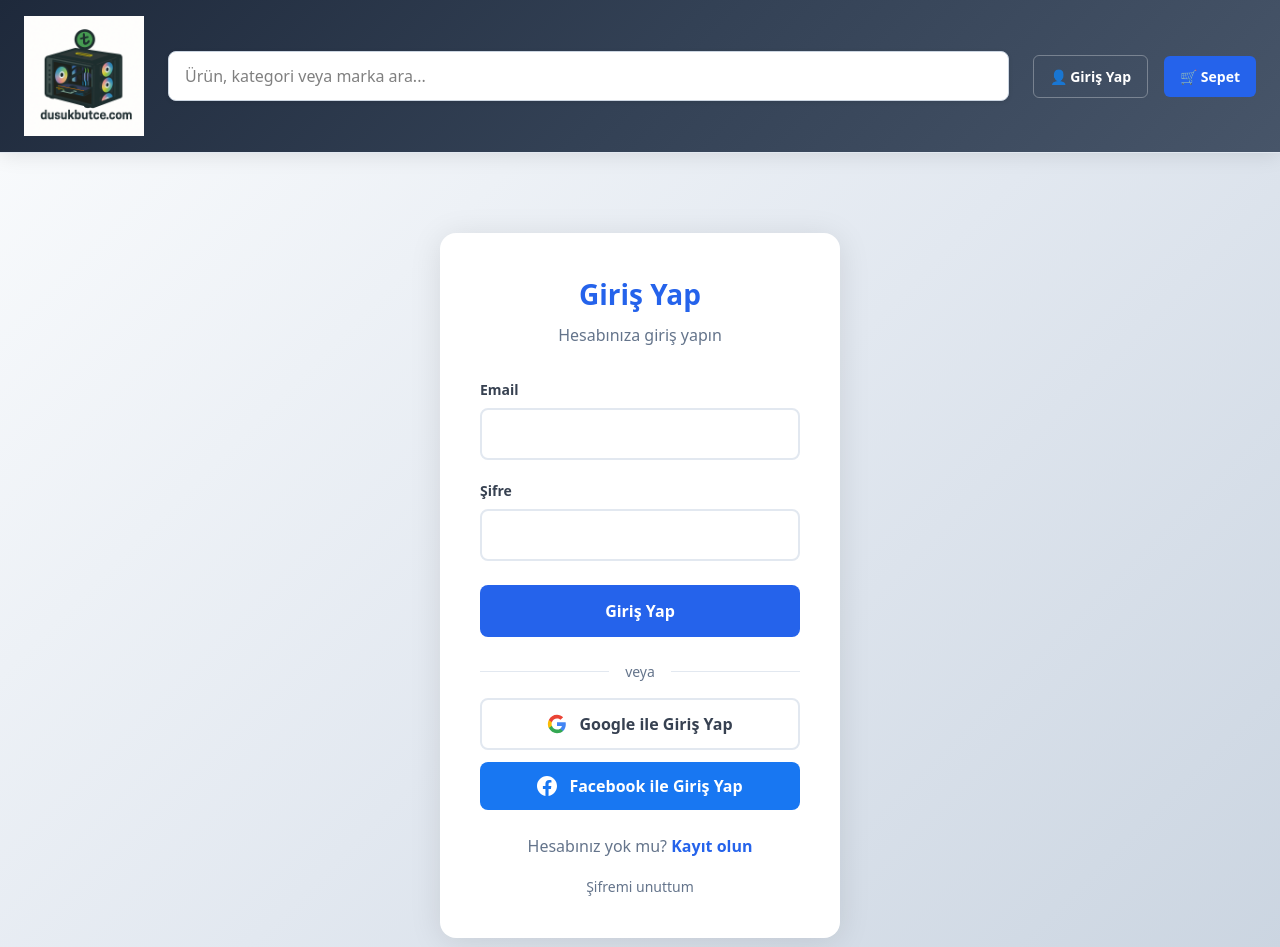
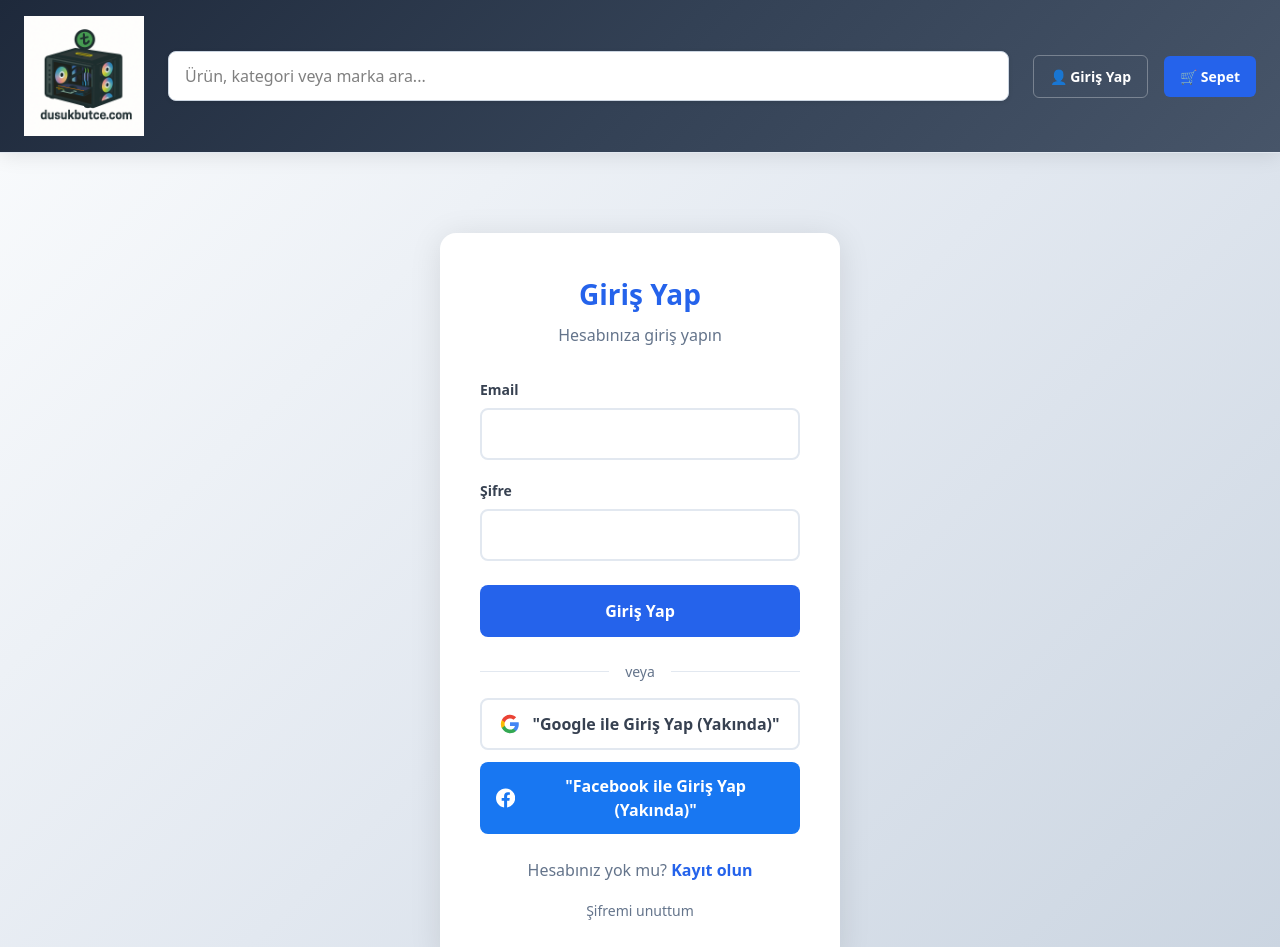
Before and after one commit to ozancidik/dusukbutce-web, a Next.js app: page /login in a window 1280 px wide. Shown: the top 947 px of the page. Built offline with nearby package versions, Linux system fonts and the light colour scheme.

Commit message:
Disable OAuth buttons temporarily - credentials needed

```diff
--- a/app/login/page.tsx
+++ b/app/login/page.tsx
@@ -357,8 +357,8 @@ export default function LoginPage() {
           {/* Google ile Giriş */}
           <button
             type="button"
-            onClick={handleGoogleLogin}
-            disabled={socialLoading === "google"}
+            onClick={() => alert("Google OAuth credentials gerekli. Yakında aktif olacak!")}
+            disabled={true}
             style={{
               width: "100%",
               padding: "12px 16px",
@@ -400,14 +400,14 @@ export default function LoginPage() {
                 <path fill="#EA4335" d="M12 5.38c1.62 0 3.06.56 4.21 1.64l3.15-3.15C17.45 2.09 14.97 1 12 1 7.7 1 3.99 3.47 2.18 7.07l3.66 2.84c.87-2.6 3.3-4.53 6.16-4.53z"/>
               </svg>
             )}
-            {socialLoading === "google" ? "Giriş yapılıyor..." : "Google ile Giriş Yap"}
+            "Google ile Giriş Yap (Yakında)"
           </button>
 
           {/* Facebook ile Giriş */}
           <button
             type="button"
-            onClick={handleFacebookLogin}
-            disabled={socialLoading === "facebook"}
+            onClick={() => alert("Facebook OAuth credentials gerekli. Yakında aktif olacak!")}
+            disabled={true}
             style={{
               width: "100%",
               padding: "12px 16px",
@@ -443,7 +443,7 @@ export default function LoginPage() {
                 <path d="M24 12.073c0-6.627-5.373-12-12-12s-12 5.373-12 12c0 5.99 4.388 10.954 10.125 11.854v-8.385H7.078v-3.47h3.047V9.43c0-3.007 1.792-4.669 4.533-4.669 1.312 0 2.686.235 2.686.235v2.953H15.83c-1.491 0-1.956.925-1.956 1.874v2.25h3.328l-.532 3.47h-2.796v8.385C19.612 23.027 24 18.062 24 12.073z"/>
               </svg>
             )}
-            {socialLoading === "facebook" ? "Giriş yapılıyor..." : "Facebook ile Giriş Yap"}
+            "Facebook ile Giriş Yap (Yakında)"
           </button>
         </div>
 
```
